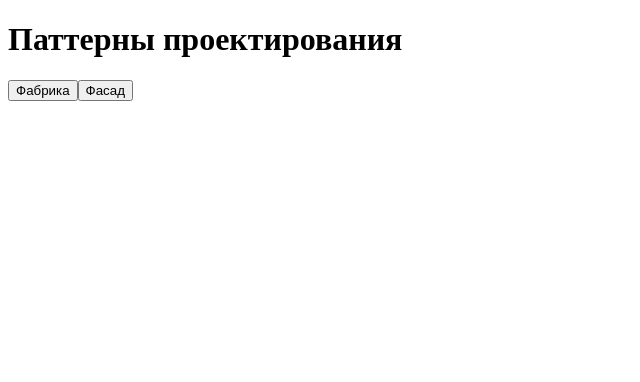
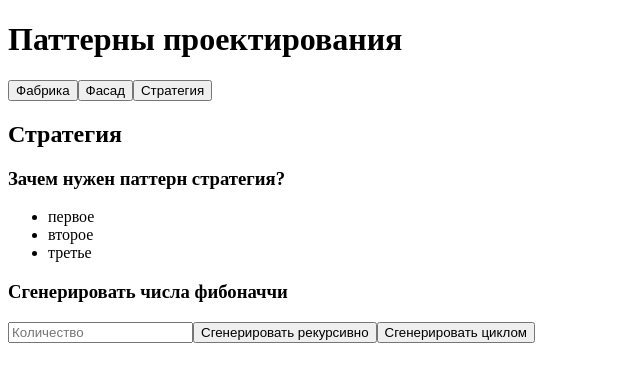
Before and after one commit to predeinnikita/design-patterns, an Angular app: page /strategy in a window 1280 px wide. Before the commit this address led to /. Shown: the top 382 px of the page, without its empty margins (0-640 px from the left). Built offline with nearby package versions, Linux system fonts and the light colour scheme.

Commit message:
strategy

```diff
--- a/src/app/app-routing.module.ts
+++ b/src/app/app-routing.module.ts
@@ -10,7 +10,10 @@ const routes: Routes = [
       },
       {
         path: 'facade', loadChildren: () => import('./facade/facade.module').then(m => m.FacadeModule),
-      }
+      },
+      {
+        path: 'strategy', loadChildren: () => import('./strategy/strategy.module').then(m => m.StrategyModule),
+      },
     ]
   }
 ];
--- a/src/app/app.component.html
+++ b/src/app/app.component.html
@@ -4,7 +4,7 @@
     <div class="main__menu">
         <button (click)="navigateTo('factory')">Фабрика</button>
         <button (click)="navigateTo('facade')">Фасад</button>
+        <button (click)="navigateTo('strategy')">Стратегия</button>
     </div>
-
     <router-outlet></router-outlet>
 </div>
--- /dev/null
+++ b/src/app/strategy/components/strategy/strategy.component.html
@@ -0,0 +1,24 @@
+<h2>Стратегия</h2>
+<section>
+    <div>
+        <h3>Зачем нужен паттерн стратегия?</h3>
+        <ul>
+            <li>
+                первое
+            </li>
+            <li>
+                второе
+            </li>
+            <li>
+                третье
+            </li>
+        </ul>
+    </div>
+</section>
+
+<form>
+    <h3>Сгенерировать числа фибоначчи</h3>
+    <input type="number" placeholder="Количество">
+    <button>Сгенерировать рекурсивно</button>
+    <button>Сгенерировать циклом</button>
+</form>
--- /dev/null
+++ b/src/app/strategy/components/strategy/strategy.component.ts
@@ -0,0 +1,18 @@
+import { Component } from '@angular/core';
+import { FibonacciGenerator } from '../../models/fibonacci-generator';
+import { RecursiveFibonacciStrategy } from '../../strategies/fibonacci-recursive.strategy';
+
+@Component({
+  selector: 'app-strategy',
+  templateUrl: './strategy.component.html',
+  styleUrls: ['./strategy.component.scss']
+})
+export class StrategyComponent {
+  constructor() {
+    const fibonacciGenerator: FibonacciGenerator = new FibonacciGenerator(
+      new RecursiveFibonacciStrategy()
+    );
+
+    console.log(fibonacciGenerator.generateSequence(5));
+  }
+}
--- /dev/null
+++ b/src/app/strategy/interfaces/fibonacci-strategy.interface.ts
@@ -0,0 +1,3 @@
+export interface IFibonacciStrategy {
+    generateSequence(count: number): number[];
+}
--- /dev/null
+++ b/src/app/strategy/models/fibonacci-generator.ts
@@ -0,0 +1,12 @@
+import { IFibonacciStrategy } from "../interfaces/fibonacci-strategy.interface";
+
+export class FibonacciGenerator {
+    constructor(
+        private _fibonacciStrategy: IFibonacciStrategy
+    ) {
+    }
+
+    public generateSequence(count: number): number[] {
+        return this._fibonacciStrategy.generateSequence(count);
+    }
+}
--- /dev/null
+++ b/src/app/strategy/strategies/fibonacci-recursive.strategy.ts
@@ -0,0 +1,24 @@
+import { IFibonacciStrategy } from "../interfaces/fibonacci-strategy.interface";
+
+export class RecursiveFibonacciStrategy implements IFibonacciStrategy {
+    public generateSequence(count: number): number[] {
+        const result: number[] = [];
+
+        this._generate(count, result);
+        result.sort((a, b) => a - b);
+
+        return result;
+    }
+
+    private _generate(count: number, sequence: number[] = []): number[] {
+        if (count == 0) {
+            sequence.push(0);
+
+            return [1, 0];
+        }
+        const [n_2, n_1] = this._generate(count - 1, sequence);
+        sequence.push(n_1 + n_2);
+
+        return [n_1, n_1 + n_2];
+    }
+}
```
Also changed, not shown: src/app/strategy/strategy-routing.module.ts (added, +15 -0 lines), src/app/strategy/strategy.module.ts (added, +17 -0 lines), src/app/strategy/components/strategy/strategy.component.scss (added).
